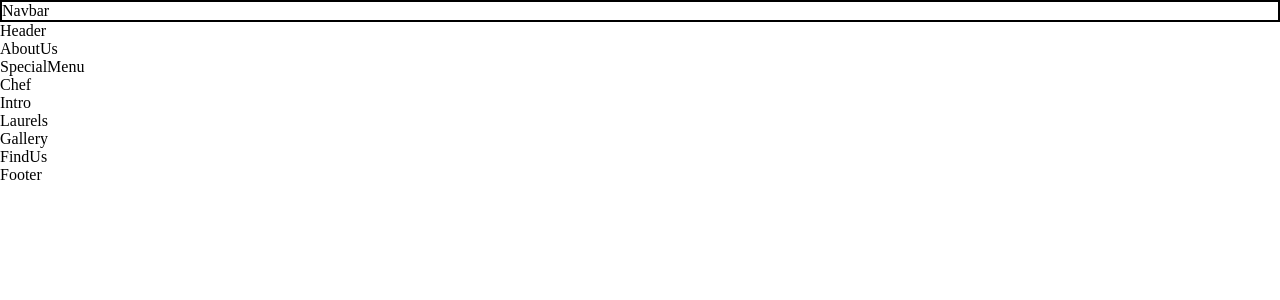
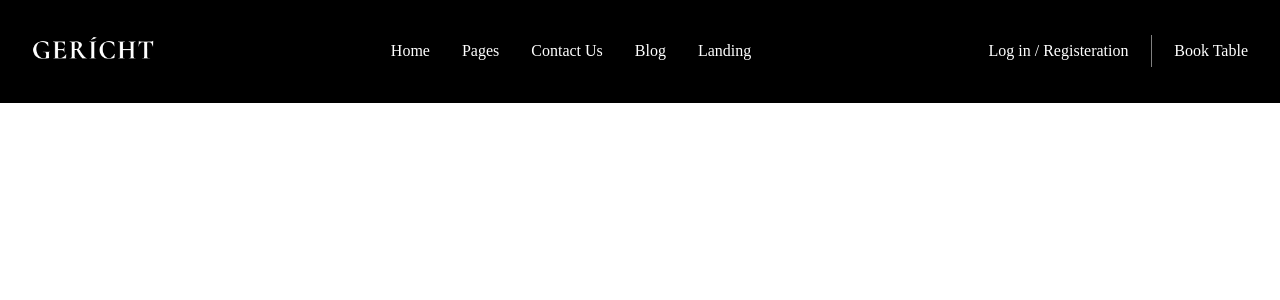
Before and after one commit to dong-geon-Lee/restaurant-website, a React (Create React App) app: page / in a window 1280 px wide. Shown: the top 300 px of the page. Built offline with nearby package versions, Linux system fonts and the light colour scheme; a web font is replaced by a local one.

Commit message:
01-navbar test progress

```diff
--- a/package.json
+++ b/package.json
@@ -10,6 +10,7 @@
     "react-dom": "^18.2.0",
     "react-icons": "^4.4.0",
     "react-scripts": "5.0.1",
+    "styled-components": "^5.3.5",
     "web-vitals": "^2.1.4"
   },
   "scripts": {
--- a/src/App.js
+++ b/src/App.js
@@ -1,13 +1,23 @@
-import React from 'react';
+import React from "react";
 
-import { AboutUs, Chef, FindUs, Footer, Gallery, Header, Intro, Laurels, SpecialMenu } from './container';
-import { Navbar } from './components';
-import './App.css';
+import {
+  AboutUs,
+  Chef,
+  FindUs,
+  Footer,
+  Gallery,
+  Header,
+  Intro,
+  Laurels,
+  SpecialMenu,
+} from "./container";
+import { Navbar } from "./components";
+import "./App.css";
 
 const App = () => (
   <div>
     <Navbar />
-    <Header />
+    {/* <Header />
     <AboutUs />
     <SpecialMenu />
     <Chef />
@@ -15,7 +25,7 @@ const App = () => (
     <Laurels />
     <Gallery />
     <FindUs />
-    <Footer />
+    <Footer /> */}
   </div>
 );
 
--- a/src/components/Navbar/Navbar.jsx
+++ b/src/components/Navbar/Navbar.jsx
@@ -3,7 +3,127 @@ import { GiHamburgerMenu } from "react-icons/gi";
 import { MdOutlineRestaurantMenu } from "react-icons/md";
 import images from "../../constants/images";
 import "./Navbar.css";
+import styled from "styled-components";
 
-const Navbar = () => <nav className="app__navbar">Navbar</nav>;
+export const Container = styled.div`
+  width: 100%;
+  background-color: #000;
+`;
+
+export const Wrapper = styled.div`
+  padding: 2rem;
+  display: flex;
+  justify-content: space-between;
+  align-items: center;
+`;
+
+export const ImgBox = styled.div`
+  width: 10%;
+`;
+
+export const Image = styled.img`
+  width: 100%;
+  height: 100%;
+  object-fit: contain;
+`;
+
+export const Nav = styled.ul`
+  display: flex;
+
+  & li {
+    list-style: none;
+    margin: 0 1rem;
+  }
+
+  & a {
+    color: #fff;
+  }
+
+  @media screen and (max-width: 900px) {
+    display: none;
+  }
+`;
+
+export const Menu = styled.div`
+  color: #fff;
+  display: flex;
+  align-items: center;
+
+  & div {
+    margin: 0 1.4rem;
+    height: 2rem;
+    width: 1px;
+    background-color: #fff;
+    opacity: 0.5;
+  }
+
+  /* svg가 요소 중간에 떠있다. 왜 그럴까? */
+  & svg {
+    margin: 0 2rem;
+    font-size: 2rem;
+    display: none;
+  }
+
+  & section {
+    display: none;
+  }
+`;
+
+const Navbar = () => (
+  <Container>
+    <Wrapper>
+      {/* 로고 사이드 */}
+      <ImgBox>
+        <Image src={images.gericht} alt="" className="logo" />
+      </ImgBox>
+
+      {/* 네비게이션 사이드 */}
+      <Nav>
+        <li>
+          <a href="#">Home</a>
+        </li>
+        <li>
+          <a href="#">Pages</a>
+        </li>
+        <li>
+          <a href="#">Contact Us</a>
+        </li>
+        <li>
+          <a href="#">Blog</a>
+        </li>
+        <li>
+          <a href="#">Landing</a>
+        </li>
+      </Nav>
+
+      {/* 로그인 & 회원가입 사드 */}
+      <Menu>
+        <p>Log in / Registeration</p>
+        <div></div>
+        <p>Book Table</p>
+        <section>
+          <GiHamburgerMenu />
+          <ul>
+            <li>
+              <a href="#">Home</a>
+            </li>
+            <li>
+              <a href="#">Pages</a>
+            </li>
+            <li>
+              <a href="#">Contact Us</a>
+            </li>
+            <li>
+              <a href="#">Blog</a>
+            </li>
+            <li>
+              <a href="#">Landing</a>
+            </li>
+          </ul>
+        </section>
+      </Menu>
+    </Wrapper>
+  </Container>
+);
 
 export default Navbar;
```
Also changed, not shown: 1 other file (tests, documents, lock files or other folders).
